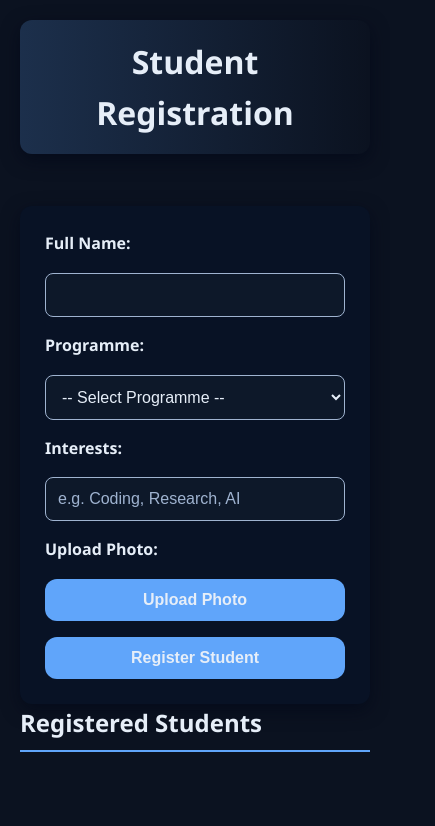
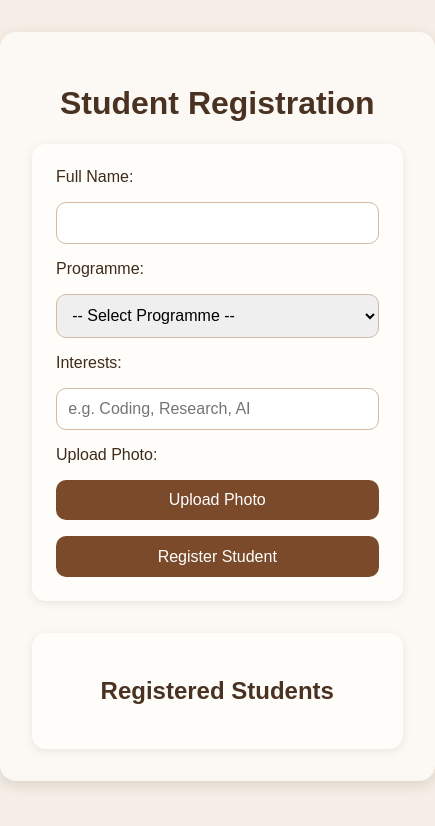
Before and after one commit to EtuweteNd/-Registration-Project, a plain HTML site: page index.html in a window 390 px wide. Shown: the whole page, 435 px wide, since content can reach past the window. Drawn offline with Linux system fonts and the light colour scheme; a script that the page names is missing.

Commit message:
Update style.css

```diff
--- a/style.css
+++ b/style.css
@@ -1,176 +1,111 @@
-:root {
-  --bg: #0b1220;
-  --card: #081225;
-  --text: #E6EEF8;
-  --muted: #9FB3D0;
-  --accent: #60a5fa;
-  --success: #3E7D5E;
-  --danger: #C1442E;
-  --highlight: #1f2937;
-  --shadow: 0 6px 18px rgba(2,6,23,0.6);
-}
-
-* {
-  box-sizing: border-box;
+body {
+  font-family: Arial, sans-serif;
   margin: 0;
   padding: 0;
-}
-
-body {
-  font-family: 'Segoe UI', Tahoma, Geneva, Verdana, sans-serif;
-  line-height: 1.6;
-  background: var(--bg);
-  color: var(--text);
-  padding: 20px;
+  background-color: #f6efe7;
+  color: #3e2c1c;
 }
 
 .container {
-  max-width: 1000px;
-  margin: 0 auto;
-  display: grid;
-  grid-template-columns: 1fr;
+  width: 95%;
+  max-width: 1100px;
+  margin: 2rem auto;
+  background: #fcf9f4;
+  padding: 2rem;
+  border-radius: 16px;
+  box-shadow: 0 4px 14px rgba(62,44,28,0.15);
+}
+
+h1, h2 {
+  text-align: center;
+  color: #4a3222;
+}
+
+.main-layout {
+  display: flex;
+  flex-wrap: wrap;
   gap: 2rem;
 }
 
-
-h1, h2 {
-  color: var(--text);
-  margin-bottom: 20px;
-}
-h1 {
-  text-align: center;
-  font-size: 2rem;
-  padding: 16px;
-  background: linear-gradient(90deg, rgba(96,165,250,0.2), transparent);
-  border-radius: 12px;
-  box-shadow: var(--shadow);
-}
-h2 {
-  font-size: 1.5rem;
-  border-bottom: 2px solid var(--accent);
-  padding-bottom: 8px;
+.form-section {
+  flex: 1;
+  min-width: 280px;
+  display: flex;
+  flex-direction: column;
+  gap: 1rem;
+  background: #fffdf9;
+  padding: 1.5rem;
+  border-radius: 14px;
+  box-shadow: 0 2px 8px rgba(62,44,28,0.1);
 }
 
-
-form {
-  background: var(--card);
-  padding: 25px;
-  border-radius: 12px;
-  box-shadow: var(--shadow);
-  display: flex;
-  flex-direction: column;
-  gap: 16px;
-}
-label {
-  font-weight: 600;
-  color: var(--text);
-}
-input[type="text"],
-input[type="file"],
-select {
-  padding: 12px;
-  border-radius: 8px;
-  border: 1px solid var(--muted);
-  background: #0d1829;
-  color: var(--text);
-  font-size: 16px;
-}
-input[type="text"]::placeholder {
-  color: var(--muted);
-}
-input:focus,
-select:focus {
-  outline: none;
-  border-color: var(--accent);
-  box-shadow: 0 0 6px rgba(96,165,250,0.3);
+.students-section {
+  flex: 2;
+  min-width: 320px;
+  background: #fffdf9;
+  padding: 1.5rem;
+  border-radius: 14px;
+  box-shadow: 0 2px 8px rgba(62,44,28,0.1);
 }
 
+input, select, button {
+  padding: 0.7rem;
+  border: 1px solid #d2bba0;
+  border-radius: 10px;
+  font-size: 1rem;
+}
 
 button {
-  background-color: var(--accent);
-  color: var(--text);
+  background-color: #7a4a2a;
+  color: white;
   border: none;
-  padding: 12px 20px;
-  border-radius: 12px;
   cursor: pointer;
-  font-size: 16px;
-  font-weight: 600;
-  transition: transform 0.2s, background 0.3s;
-}
-button:hover {
-  background-color: rgba(96,165,250,0.8);
-  transform: translateY(-2px);
+  transition: background 0.3s;
 }
 
+button:hover {
+  background-color: #a4693d;
+}
 
 .student-list {
   display: grid;
-  grid-template-columns: repeat(auto-fill, minmax(240px, 1fr));
-  gap: 1.5rem;
+  grid-template-columns: repeat(auto-fill, minmax(220px, 1fr));
+  gap: 1rem;
+  margin-top: 1rem;
 }
+
 .student-card {
-  background: var(--card);
-  padding: 20px;
-  border-radius: 16px;
+  background: #fdfaf6;
+  border-radius: 12px;
+  padding: 1rem;
+  box-shadow: 0 2px 8px rgba(62,44,28,0.1);
   text-align: center;
-  box-shadow: var(--shadow);
-  display: flex;
-  flex-direction: column;
-  align-items: center;
-  transition: transform 0.2s;
+  position: relative;
 }
-.student-card:hover {
-  transform: translateY(-6px);
-}
+
 .student-card img {
   width: 100px;
   height: 100px;
+  border-radius: 50%;
   object-fit: cover;
-  border-radius: 12px;
-  margin-bottom: 12px;
-  border: 3px solid var(--accent);
+  margin-bottom: 0.5rem;
+  border: 2px solid #7a4a2a;
 }
 
-.card-interests {
-  display: flex;
-  flex-wrap: wrap;
-  justify-content: center;
-  gap: 0.4rem;
-}
-.badge {
-  padding: 6px 12px;
-  border-radius: 20px;
-  font-size: 13px;
-  font-weight: 600;
-}
-.badge-primary { background-color: var(--accent); color: var(--text); }
-.badge-secondary { background-color: var(--muted); color: var(--text); }
-
-.card-actions {
-  display: flex;
-  justify-content: center;
-  gap: 0.5rem;
-  padding-top: 12px;
-}
-.btn-remove {
-  background-color: var(--danger);
-  padding: 6px 12px;
+.remove-btn {
+  background: #c1442e;
+  border: none;
+  color: white;
+  padding: 0.3rem 0.6rem;
   border-radius: 8px;
-  font-size: 14px;
-}
-.btn-remove:hover {
-  background-color: #9f2e1f;
+  font-size: 0.8rem;
+  cursor: pointer;
+  position: absolute;
+  top: 10px;
+  right: 10px;
+  transition: background 0.3s;
 }
 
-.empty-state {
-  text-align: center;
-  padding: 40px;
-  color: var(--muted);
+.remove-btn:hover {
+  background: #e25b44;
 }
-
-
-@media (max-width: 900px) {
-  .container {
-    grid-template-columns: 1fr;
-  }
-}
```
